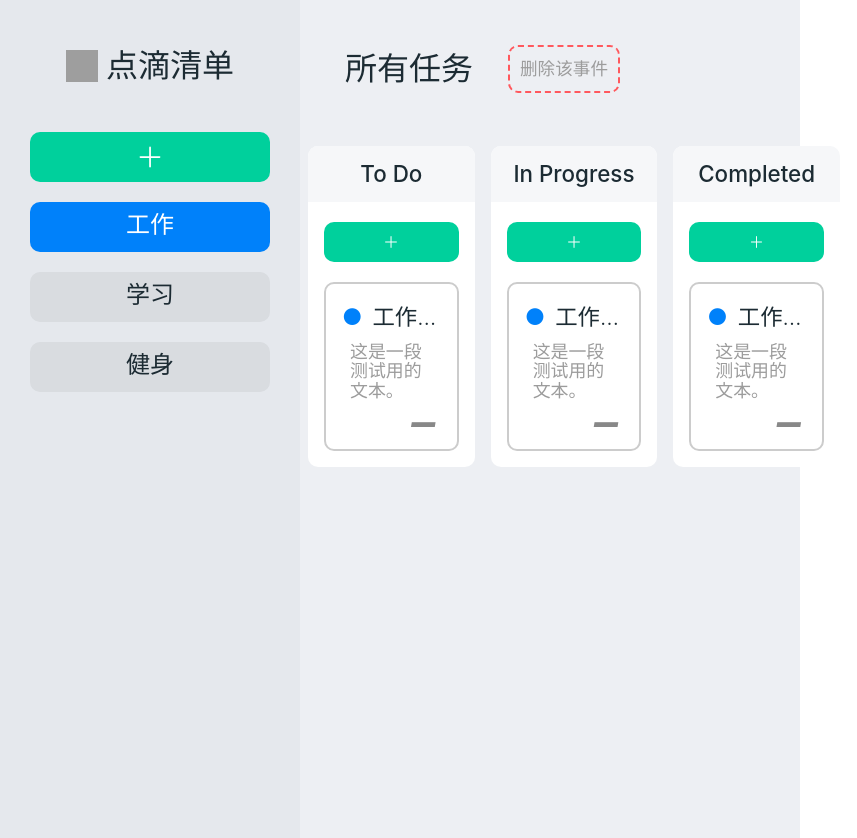
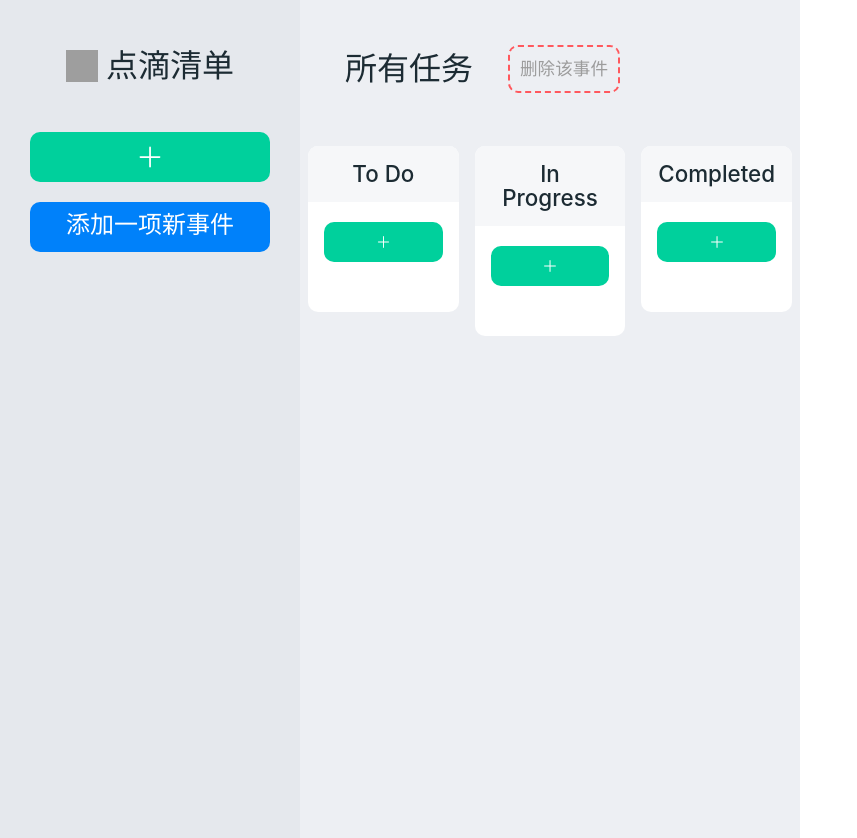
Before and after one commit to hanyi319/ready-to-do, a React (Vite) app: page / in a window 1280 px wide. Shown: the whole page, without its empty margins (0-857 px from the left). Built offline with nearby package versions, Linux system fonts and the light colour scheme; grey boxes are pictures that could not be loaded.

Commit message:
feat: 使用 localStorage 存储数据

```diff
--- a/src/App.jsx
+++ b/src/App.jsx
@@ -4,84 +4,40 @@ import "./components/event.css";
 import "./components/task.css";
 import EventBar from "./components/EventBar";
 import TaskBox from "./components/TaskBox";
-import uuid from "react-uuid";
 
 function App() {
-  const [events, setEvents] = React.useState([
-    {
-      title: "工作",
-      ["To Do"]: [
-        {
-          name: "工作任务 1",
-          id: uuid(),
-          details: "这是一段测试用的文本。",
-        },
-      ],
-      ["In Progress"]: [
-        {
-          name: "工作任务 2",
-          id: uuid(),
-          details: "这是一段测试用的文本。",
-        },
-      ],
-      ["Completed"]: [
-        {
-          name: "工作任务 3",
-          id: uuid(),
-          details: "这是一段测试用的文本。",
-        },
-      ],
-    },
-    {
-      title: "学习",
-      ["To Do"]: [
-        {
-          name: "学习任务 1",
-          id: uuid(),
-          details: "这是一段测试用的文本。",
-        },
-      ],
-      ["In Progress"]: [
-        {
-          name: "学习任务 2",
-          id: uuid(),
-          details: "这是一段测试用的文本。",
-        },
-      ],
-      ["Completed"]: [
-        {
-          name: "学习任务 3",
-          id: uuid(),
-          details: "这是一段测试用的文本。",
-        },
-      ],
-    },
-    {
-      title: "健身",
-      ["To Do"]: [
-        {
-          name: "健身任务 1",
-          id: uuid(),
-          details: "这是一段测试用的文本。",
-        },
-      ],
-      ["In Progress"]: [
-        {
-          name: "健身任务 2",
-          id: uuid(),
-          details: "这是一段测试用的文本。",
-        },
-      ],
-      ["Completed"]: [
-        {
-          name: "健身任务 3",
-          id: uuid(),
-          details: "这是一段测试用的文本。",
-        },
-      ],
-    },
-  ]);
+  const [events, setEvents] = React.useState(() => {
+    return localStorage.getItem("events")
+      ? JSON.parse(localStorage.getItem("events"))
+      : [
+          {
+            title: "添加一项新事件",
+            ["To Do"]: [],
+            ["In Progress"]: [],
+            ["Completed"]: [],
+          },
+        ];
+  });
   const [currentEvent, setCurrentEvent] = React.useState(events[0]);
+
+  React.useEffect(() => {
+    if (!events.length) {
+      localStorage.setItem(
+        "events",
+        JSON.stringify([
+          {
+            title: "添加一项新事件",
+            ["To Do"]: [],
+            ["In Progress"]: [],
+            ["Completed"]: [],
+          },
+        ])
+      );
+      setEvents(JSON.parse(localStorage.getItem("events")));
+    } else {
+      localStorage.setItem("events", JSON.stringify(events));
+    }
+  }, [events]);
 
   return (
     <div className="App">
```
